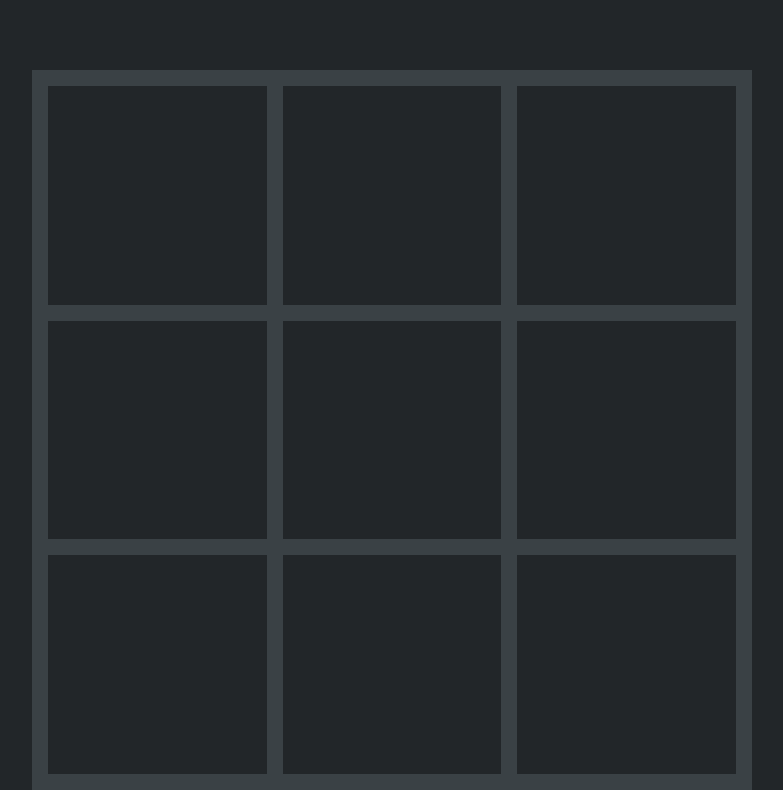
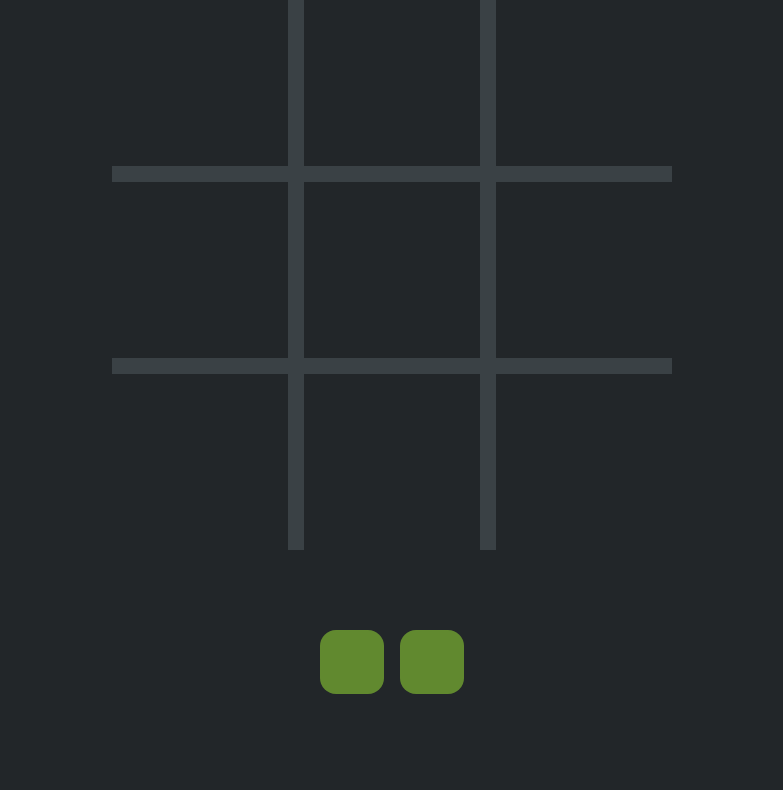
Before and after one commit to bmilcs/odin-tic-tac-toe, a plain HTML site: page index.html in a window 1280 px wide. Shown: the part 154-944 px from the top of the page, without its empty margins (248-1031 px from the left). After the commit the page ends 848 px from the top, so only its background shows below. Drawn offline with nearby package versions, Linux system fonts and the light colour scheme; a web font is replaced by a local one.

Commit message:
Add basic scoreboard elements & css

```diff
--- a/index.html
+++ b/index.html
@@ -15,9 +15,16 @@
     </header>
 
     <main>
-      <div id="game-container">
+      <section id="game-container">
         <!-- rendered with javascript -->
-      </div>
+      </section>
     </main>
+
+    <section class="scoreboard">
+      <h3 class="name player1-name"></h3>
+      <h2 class="score player1-score"></h2>
+      <h2 class="score player2-score"></h2>
+      <h3 class="name player2-name"></h3>
+    </section>
   </body>
 </html>
--- a/scss/style.scss
+++ b/scss/style.scss
@@ -20,8 +20,7 @@
   --border-radius: 0.75rem;
   --box-shadow: rgba(0, 0, 0, 0.1) 0px 10px 15px -3px,
     rgba(0, 0, 0, 0.05) 0px 4px 6px -2px
-  --text-shadow: 0px 4px 3px hsla(0, 0%, 0%, 0.4),
-        0px 8px 13px hsla(0, 0%, 0%, 0.102), 0px 18px 23px hsla(0, 0%, 0%, 0.1);
+  --text-shadow: 5px 5px 0px rgba(0,0,0,0.2);
 
   --clr-neutral-900: #222629;
   --clr-neutral-800: hsl(206, 9%, 25%);
@@ -37,8 +36,10 @@ body {
   color: var(--clr-neutral-100);
   font-family: var(--ff-main);
 
-  display: grid;
-  place-items: center;
+  display: flex;
+  flex-direction: column;
+  justify-content: center;
+  align-items: center;
 
   height: 100vh;
   width: 100vw;
@@ -49,7 +50,7 @@ header {
   h1 {
     font-family: var(--ff-title);
     font-weight: var(--fw-regular);
-    font-size: min(8rem, 15vw);
+    font-size: min(6rem, 15vw);
 
     text-align: center;
     transition: all 0.3s ease-in-out;
@@ -76,17 +77,20 @@ header {
   }
 }
 
+//
+// Gameboard
+//
+
 main {
-  place-self: start center;
-
   display: grid;
   margin-block: 5rem;
+  flex-shrink: 0;
 
-  width: min(45rem, 90%);
+  width: min(35rem, 90%);
   aspect-ratio: 1;
 
   background: var(--clr-neutral-800);
-  padding: 1rem;
+  // padding: 1rem;
 
   // border-radius: var(--border-radius);
 }
@@ -108,10 +112,14 @@ main {
 
     background: var(--clr-neutral-900);
 
-    font-size: min(15vw, 9rem);
+    font-size: min(15vw, 8rem);
     font-weight: var(--fw-bold);
 
     text-transform: uppercase;
+
+    -webkit-user-select: none; /* Safari */
+    -ms-user-select: none; /* IE 10 and IE 11 */
+    user-select: none; /* Standard syntax */
 
     &.x {
       color: var(--clr-neutral-100);
@@ -121,11 +129,11 @@ main {
       color: var(--clr-accent-100);
     }
     &.enabled:hover {
+      cursor: pointer;
+
       background: var(--clr-neutral-800);
       box-shadow: 0px 0px 52px 2px var(--clr-neutral-900) inset;
       transition: all 0.2s ease-in-out;
-
-      text-shadow: var(--text-shadow);
     }
     &.enabled:active {
       box-shadow: none;
@@ -135,3 +143,38 @@ main {
     }
   }
 }
+
+//
+// Scoreboard
+//
+
+.scoreboard {
+  display: grid;
+  grid-template-columns: max-content 1fr 1fr max-content;
+  place-items: center;
+  gap: 1rem;
+
+  .name {
+    font-weight: var(--fw-regular);
+    font-family: var(--ff-title);
+    font-size: 1.75rem;
+  }
+
+  .score {
+    display: grid;
+    place-items: center;
+
+    width: 4rem;
+    aspect-ratio: 1;
+
+    background: var(--clr-accent-300);
+    border-radius: 1rem;
+
+    font-size: 2.5rem;
+    text-shadow: var(--text-shadow);
+  }
+
+  &.player1 {
+    flex-direction: row-reverse;
+  }
+}
```
Also changed, not shown: style.css, 1 other file.
